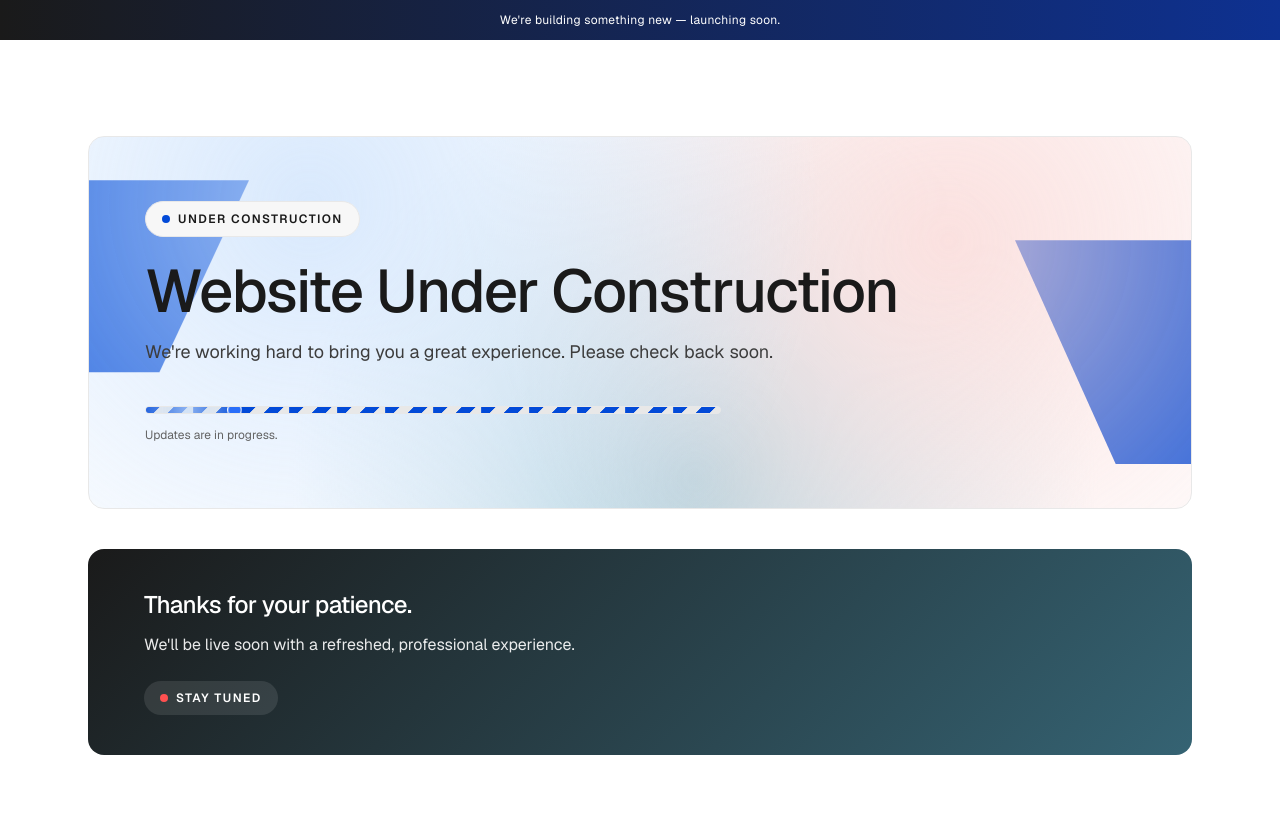
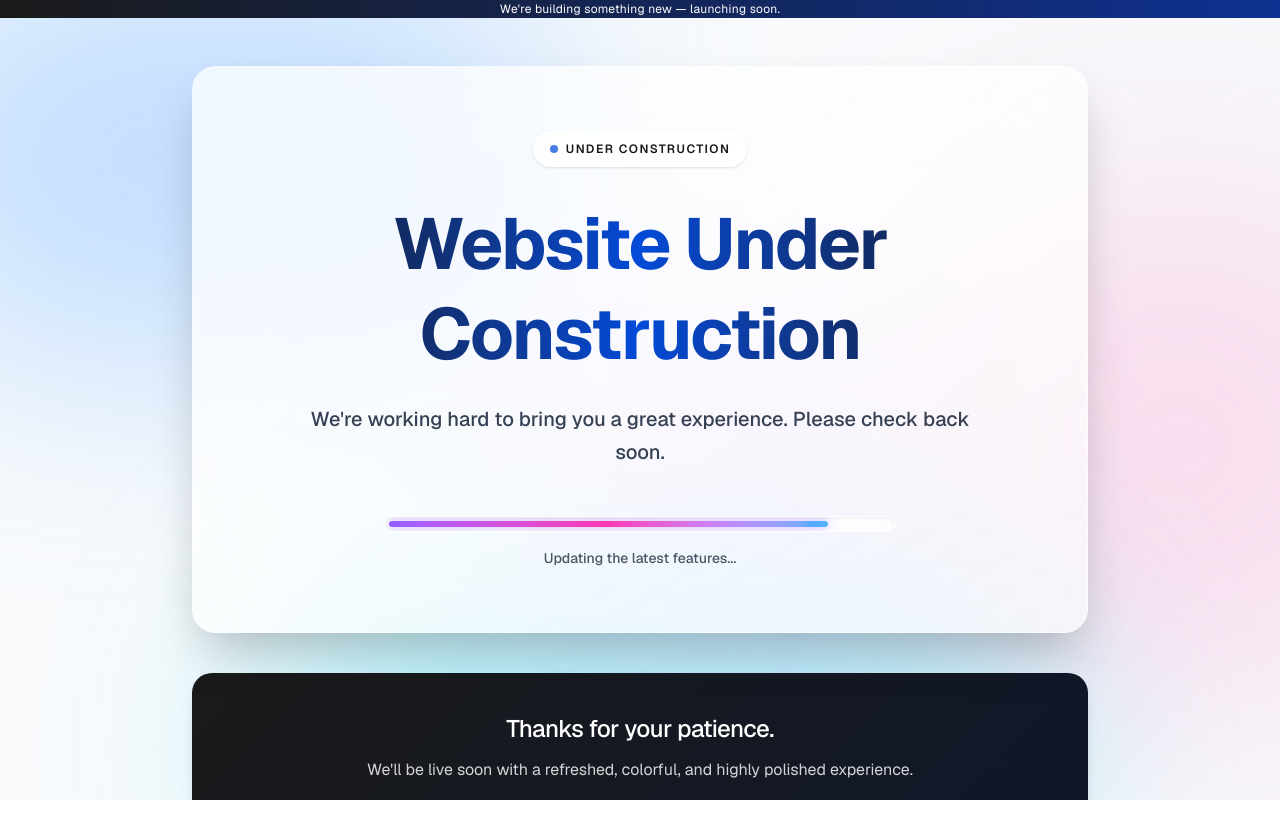
Before and after one commit to Rrayan0001/skpsh, a Next.js app: page / in a window 1280 px wide. Shown: the top 838 px of the page. After the commit the page ends 800 px from the top, so only its background shows below. Built offline with nearby package versions, Linux system fonts and the light colour scheme.

Commit message:
Completely overhaul page to be vibrant with glassmorphism and modern continuous progress bar

```diff
--- a/app/globals.css
+++ b/app/globals.css
@@ -47,41 +47,13 @@ a {
   color: var(--hp-primary);
 }
 
-@keyframes hp-chevron-float {
-	0% {
-		transform: translate3d(0, -4px, 0);
-	}
-	50% {
-		transform: translate3d(0, 4px, 0);
-	}
-	100% {
-		transform: translate3d(0, -4px, 0);
-	}
+@keyframes orb-float {
+  0% { transform: translate(0, 0) scale(1); }
+  100% { transform: translate(30px, 50px) scale(1.1); }
 }
 
-@keyframes hp-scan {
-	to {
-		background-position: 48px 0;
+@keyframes slide-progress {
+  0% { width: 10%; filter: hue-rotate(0deg); }
+  50% { width: 100%; filter: hue-rotate(45deg); }
+  100% { width: 10%; filter: hue-rotate(0deg); }
 }
-}
-
-@keyframes hp-shimmer {
-	0% {
-		transform: translate3d(-30%, 0, 0);
-	}
-	100% {
-		transform: translate3d(130%, 0, 0);
-	}
-}
-
-@keyframes hp-loader-dot {
-	0% {
-		transform: translate3d(0%, 0, 0) scale(1);
-	}
-	50% {
-		transform: translate3d(580%, 0, 0) scale(1.05);
-	}
-	100% {
-		transform: translate3d(0%, 0, 0) scale(1);
-	}
-}
--- a/app/page.tsx
+++ b/app/page.tsx
@@ -1,7 +1,15 @@
 export default function Home() {
   return (
-    <div className="min-h-screen bg-[var(--hp-canvas)] text-[var(--hp-ink)]">
-      <div className="h-10 bg-[linear-gradient(90deg,var(--hp-ink),var(--hp-primary-deep))] text-[var(--hp-on-ink)]">
+    <div className="relative min-h-screen bg-slate-50 text-[var(--hp-ink)] overflow-hidden flex flex-col">
+      {/* Animated Background Orbs */}
+      <div className="absolute inset-0 overflow-hidden pointer-events-none z-0">
+        <div className="absolute top-[-10%] left-[-10%] w-[50%] h-[50%] rounded-full bg-blue-400/30 blur-[100px] motion-safe:animate-[orb-float_12s_infinite_alternate]" />
+        <div className="absolute top-[20%] right-[-10%] w-[40%] h-[60%] rounded-full bg-pink-400/20 blur-[120px] motion-safe:animate-[orb-float_15s_infinite_alternate-reverse]" />
+        <div className="absolute bottom-[-10%] left-[20%] w-[60%] h-[40%] rounded-full bg-cyan-400/30 blur-[100px] motion-safe:animate-[orb-float_18s_infinite_alternate]" />
+        <div className="absolute top-[40%] left-[40%] w-[30%] h-[30%] rounded-full bg-purple-400/20 blur-[110px] motion-safe:animate-[orb-float_14s_infinite_alternate]" />
+      </div>
+
+      <div className="h-10 bg-[linear-gradient(90deg,var(--hp-ink),var(--hp-primary-deep))] text-[var(--hp-on-ink)] relative z-20">
         <div className="mx-auto max-w-6xl h-full px-6 flex items-center justify-center">
           <p className="text-[12px] tracking-wide text-center">
             We&apos;re building something new — launching soon.
@@ -9,66 +17,46 @@ export default function Home() {
         </div>
       </div>
 
-      <main className="mx-auto max-w-6xl px-6 py-16 sm:py-24">
-        <section className="relative overflow-hidden rounded-[16px] bg-[var(--hp-paper)] border border-[var(--hp-hairline)]">
-          <div aria-hidden className="pointer-events-none absolute inset-0">
-            <div
-              className="absolute -left-24 top-10 h-48 w-64 bg-[var(--hp-primary)] opacity-90 motion-safe:animate-[hp-chevron-float_9s_ease-in-out_infinite] [clip-path:polygon(35%_0,100%_0,65%_100%,0_100%)]"
-            />
-            <div
-              className="absolute -right-28 bottom-12 h-56 w-72 bg-[var(--hp-primary)] opacity-90 motion-safe:animate-[hp-chevron-float_11s_ease-in-out_infinite] [animation-delay:-2.5s] [clip-path:polygon(0_0,65%_0,100%_100%,35%_100%)]"
-            />
-            <div
-              className="absolute inset-0 opacity-70 bg-[radial-gradient(circle_at_20%_18%,var(--hp-primary-soft),transparent_55%),radial-gradient(circle_at_78%_28%,var(--hp-bloom-rose),transparent_52%),radial-gradient(circle_at_55%_92%,var(--hp-storm-mist),transparent_58%)]"
-            />
-          </div>
+      <main className="flex-1 flex flex-col items-center justify-center px-6 py-12 relative z-10">
+        <section className="relative w-full max-w-4xl p-8 sm:p-14 lg:p-16 rounded-[24px] bg-white/60 backdrop-blur-2xl border border-white/60 shadow-2xl overflow-hidden">
+          <div className="absolute inset-0 bg-gradient-to-br from-white/40 to-white/10 pointer-events-none" />
 
-          <div className="relative px-8 py-14 sm:px-14 sm:py-16">
-            <div className="inline-flex items-center gap-2 rounded-full bg-[var(--hp-cloud)] border border-[var(--hp-hairline)] px-4 py-2">
-              <span className="inline-block h-2 w-2 rounded-full bg-[var(--hp-primary)]" aria-hidden />
+          <div className="relative z-10 text-center flex flex-col items-center">
+            <div className="inline-flex flex-row items-center gap-2 rounded-full bg-white/80 border border-white/50 shadow-sm px-4 py-2">
+              <span className="inline-block h-2 w-2 rounded-full bg-[var(--hp-primary)] motion-safe:animate-pulse" aria-hidden />
               <span className="text-[12px] font-semibold tracking-[0.12em] uppercase text-[var(--hp-ink)]">
                 Under construction
               </span>
             </div>
 
-            <h1 className="mt-6 text-4xl sm:text-6xl font-medium tracking-tight text-[var(--hp-ink)]">
+            <h1 className="mt-8 text-4xl sm:text-6xl lg:text-7xl font-bold tracking-tight text-transparent bg-clip-text bg-gradient-to-r from-gray-900 via-[var(--hp-primary)] to-gray-900 leading-tight">
               Website Under Construction
             </h1>
 
-            <p className="mt-4 max-w-2xl text-base sm:text-lg text-[var(--hp-charcoal)] leading-relaxed">
+            <p className="mt-6 max-w-2xl text-lg sm:text-xl text-gray-700 leading-relaxed font-medium">
               We&apos;re working hard to bring you a great experience. Please check back soon.
             </p>
 
-            <div className="mt-10">
-              <div className="relative h-2 w-full max-w-xl rounded-full bg-[var(--hp-fog)] overflow-hidden border border-[var(--hp-hairline)]">
-                <div
-                  className="absolute inset-0 bg-[repeating-linear-gradient(135deg,var(--hp-primary)_0_10px,transparent_10px_20px)] [background-size:48px_48px] motion-safe:animate-[hp-scan_1.1s_linear_infinite]"
-                  aria-hidden
-                />
-                <div
-                  className="absolute inset-0 w-28 bg-[linear-gradient(90deg,transparent,var(--hp-primary-soft),transparent)] opacity-70 motion-safe:animate-[hp-shimmer_1.7s_ease-in-out_infinite]"
-                  aria-hidden
-                />
-                <div
-                  className="absolute left-1 top-1/2 h-3.5 w-3.5 -translate-y-1/2 rounded-full bg-[var(--hp-primary-bright)] border border-[var(--hp-paper)] motion-safe:animate-[hp-loader-dot_1.6s_ease-in-out_infinite]"
-                  aria-hidden
-                />
+            <div className="mt-12 w-full max-w-lg flex flex-col items-center">
+              {/* Rethought sleek and colorful progress bar */}
+              <div className="h-4 w-full rounded-full bg-white/70 backdrop-blur-md border border-white/60 p-1 shadow-inner overflow-hidden flex items-center">
+                <div className="h-full rounded-full bg-gradient-to-r from-blue-500 via-purple-500 to-cyan-400 w-[60%] motion-safe:animate-[slide-progress_4s_ease-in-out_infinite] shadow-[0_0_12px_rgba(59,130,246,0.6)]" />
               </div>
-              <p className="mt-3 text-[12px] text-[var(--hp-graphite)]">
-                Updates are in progress.
+              <p className="mt-4 text-sm font-medium text-gray-600">
+                Updating the latest features...
               </p>
             </div>
           </div>
         </section>
 
-        <section className="mt-10 rounded-[16px] bg-[linear-gradient(135deg,var(--hp-ink),var(--hp-storm-deep))] text-[var(--hp-on-ink)] px-8 py-10 sm:px-14">
-          <h2 className="text-xl sm:text-2xl font-medium tracking-tight">Thanks for your patience.</h2>
-          <p className="mt-3 max-w-3xl text-sm sm:text-base text-[var(--hp-on-ink)] opacity-90">
-            We&apos;ll be live soon with a refreshed, professional experience.
+        <section className="mt-10 rounded-[20px] bg-[linear-gradient(135deg,var(--hp-ink),#0f172a)] text-white/90 px-8 py-10 sm:px-14 shadow-lg w-full max-w-4xl text-center flex flex-col items-center">
+          <h2 className="text-xl sm:text-2xl font-medium tracking-tight text-white">Thanks for your patience.</h2>
+          <p className="mt-3 max-w-2xl text-sm sm:text-base opacity-90 leading-relaxed">
+            We&apos;ll be live soon with a refreshed, colorful, and highly polished experience.
           </p>
-          <div className="mt-6 inline-flex items-center gap-2 rounded-full bg-[color:var(--hp-on-ink)]/10 px-4 py-2">
+          <div className="mt-6 inline-flex items-center gap-2 rounded-full bg-white/10 border border-white/20 px-5 py-2.5 backdrop-blur-sm">
             <span className="inline-block h-2 w-2 rounded-full bg-[var(--hp-bloom-coral)]" aria-hidden />
-            <span className="text-[12px] font-semibold tracking-[0.12em] uppercase">Stay tuned</span>
+            <span className="text-[12px] font-semibold tracking-[0.15em] uppercase text-white">Stay tuned</span>
           </div>
         </section>
       </main>
```
Lines whose indentation alone changed are shown as unchanged.
